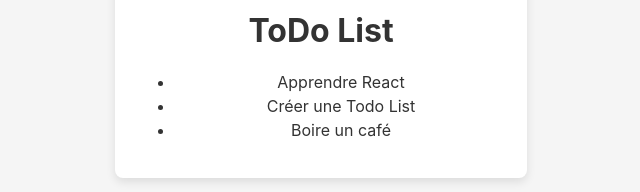
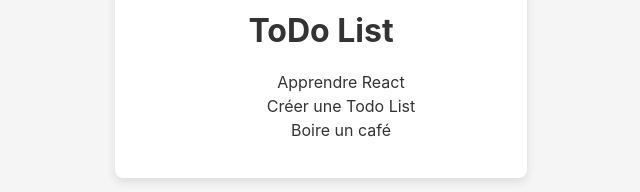
Before and after one commit to JneiraS/TodoReact, a React (Vite) app: page / in a window 1280 px wide. Shown: the part 394-586 px from the top of the page, without its empty margins (319-959 px from the left). Built offline with nearby package versions, Linux system fonts and the light colour scheme.

Commit message:
feat: améliorer l'architecture de l'application
* Extraire le composant ButtonDarkMod pour la gestion du thème
* Créer TodoList comme composant réutilisable
* Réorganiser la structure des composants
* Améliorer la gestion d'état du thème
* Optimiser le rendu de la liste des tâches

```diff
--- a/src/App.css
+++ b/src/App.css
@@ -29,7 +29,10 @@
   transition: var(--transition);
 }
 
-/* 📦 Container */
+ul {
+  list-style: none;
+}
+
 #root {
   text-align: center;
   padding: 20px;
@@ -45,7 +48,6 @@
   box-shadow: 0 4px 10px rgba(0, 0, 0, 0.3);
 }
 
-/* 🎭 Animation de fade-in */
 @keyframes fadeIn {
   from {
     opacity: 0;
@@ -62,7 +64,7 @@
   animation: fadeIn 0.6s ease-in-out;
 }
 
-/* ✨ Bouton */
+
 .button {
   background: var(--color-primary);
   color: white;
--- a/src/App.tsx
+++ b/src/App.tsx
@@ -3,11 +3,24 @@
 import { useState, useEffect } from "react";
 import { TaskCreator } from './entities/taskCreator'
 import { Task } from './entities/task'
+import ButtonDarkMod from './components/button'
+import TodoList from './components/todoList'
 
 function App() {
 
+  const [theme, setTheme] = useState(localStorage.getItem("theme") || "light");
+  const tasks: Task[] = []
+  // Fonction pour basculer le mode
+  const toggleTheme = () => {
+    setTheme((prevTheme) => (prevTheme === "light" ? "dark" : "light"));
+  };
 
-  const [theme, setTheme] = useState(localStorage.getItem("theme") || "light");
+  const apiMock = [
+    { id: 1, title: "Apprendre React" },
+    { id: 2, title: "Créer une Todo List" },
+    { id: 3, title: "Boire un café" }
+  ]
+
 
   // Appliquer le thème au chargement
   useEffect(() => {
@@ -15,18 +28,6 @@
     localStorage.setItem("theme", theme);
   }, [theme]);
 
-  // Fonction pour basculer le mode
-  const toggleTheme = () => {
-    setTheme((prevTheme) => (prevTheme === "light" ? "dark" : "light"));
-  };
-
-  const apiMock =[
-    {id:1, title: "Apprendre React"},
-    {id:2, title: "Créer une Todo List"},
-    {id:3, title: "Boire un café"}
-  ]
-
-  const tasks: Task[] = []
 
   apiMock?.forEach((item: { id: number, title: string }) => {
     const task = new TaskCreator().factoryMethod(item.id, item.title)
@@ -35,21 +36,13 @@
 
   return (
     <>
-        <div>
-      <h1>Bienvenue sur mon App</h1>
-      <button className="theme-switch" onClick={toggleTheme}>
-        {theme === "light" ? "🌙 Mode sombre" : "☀️ Mode clair"}
-      </button>
-    </div>
+      <div>
+        <h1>Bienvenue sur mon App</h1>
+        <ButtonDarkMod theme={theme} toggleTheme={toggleTheme} />
+      </div>
       <div>
         <h1>ToDo List</h1>
-        <ul>
-          {tasks.map((task) => (
-            <li key={task.id}>
-              {task.title}
-            </li>
-          ))}
-        </ul>
+        <TodoList tasks={tasks}/>
       </div>
     </>
   )
--- a/src/components/button.tsx
+++ b/src/components/button.tsx
@@ -1,8 +1,15 @@
 
+interface ButtonDarkModProps {
+  theme: string;
+  toggleTheme: () => void;
+}
 
+function ButtonDarkMod({ theme, toggleTheme }: ButtonDarkModProps) {
+  return (
+    <button className="theme-switch" onClick={toggleTheme}>
+      {theme === "light" ? "🌙 Mode sombre" : "☀️ Mode clair"}
+    </button>
+  );
+}
 
-function Greeting({ name }: { name: string }) {
-    return <h1>Hello, {name}</h1>;
-  }
-
-export default Greeting;
+export default ButtonDarkMod;
--- /dev/null
+++ b/src/components/todoList.tsx
@@ -0,0 +1,17 @@
+import { Task } from "../entities/task";
+
+
+
+const TodoList = ({tasks}: {tasks: Task[]}) =>{
+   return (
+    <ul>
+    {tasks.map((task) => (
+      <li key={task.id}>
+        {task.title}
+      </li>
+    ))}
+  </ul>
+   );
+}
+
+export default TodoList
```
